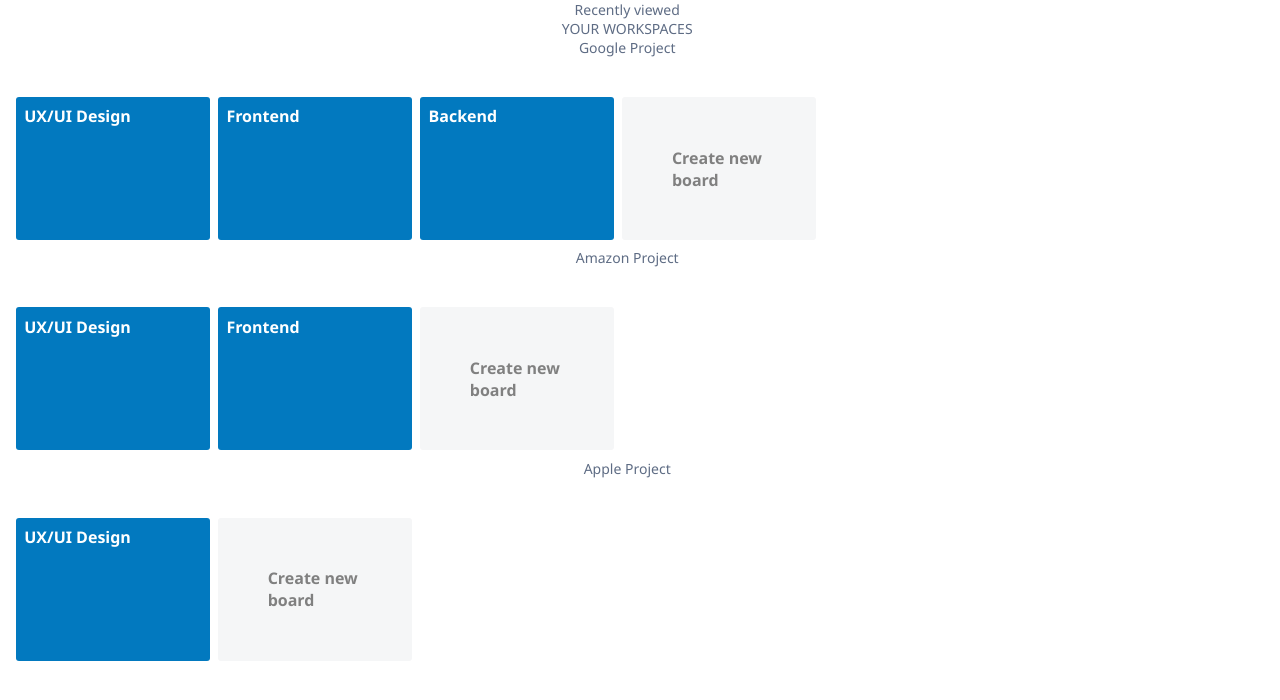
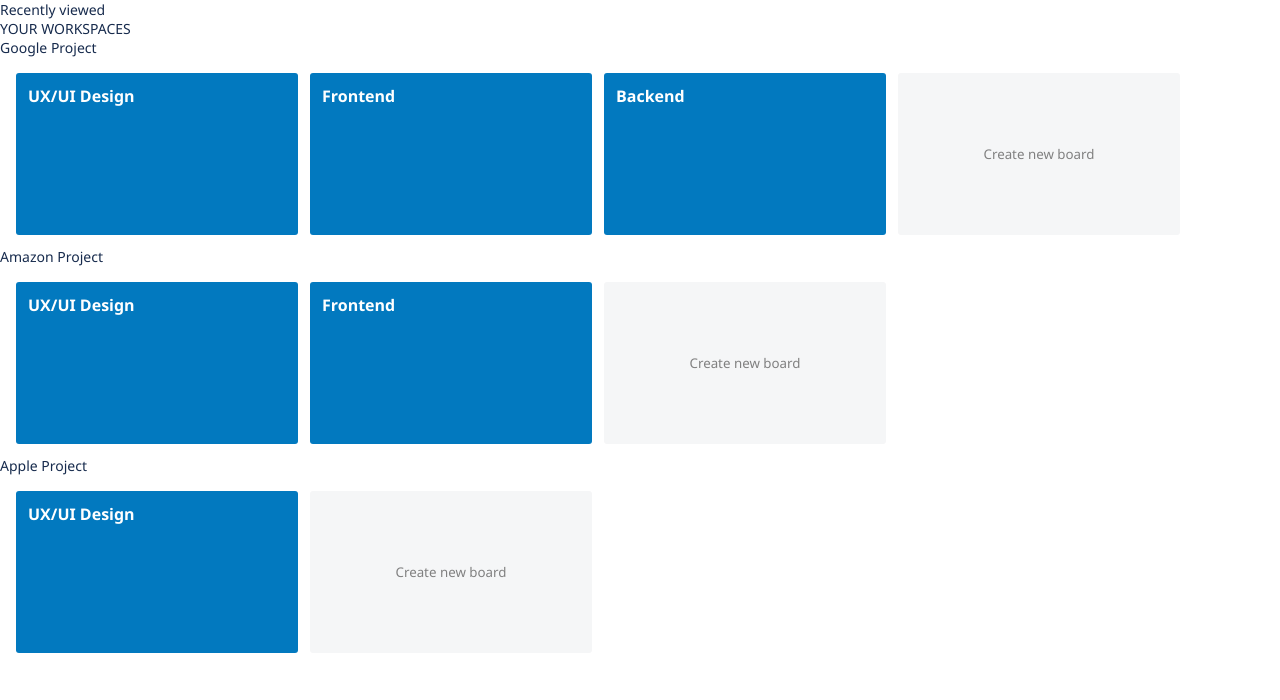
Before and after one commit to emeder0s/quaTrello, a React (Create React App) app in the folder client/: page /boards in a window 1280 px wide. Shown: the top 700 px of the page. Built offline with nearby package versions, Linux system fonts and the light colour scheme.

Commit message:
popover completado

```diff
--- a/client/package.json
+++ b/client/package.json
@@ -3,9 +3,12 @@
   "version": "0.1.0",
   "private": true,
   "dependencies": {
+    "@emotion/react": "^11.10.5",
+    "@emotion/styled": "^11.10.5",
     "@fortawesome/fontawesome-svg-core": "^6.2.1",
     "@fortawesome/free-solid-svg-icons": "^6.2.1",
     "@fortawesome/react-fontawesome": "^0.2.0",
+    "@mui/material": "^5.11.0",
     "@reduxjs/toolkit": "^1.9.1",
     "@testing-library/jest-dom": "^5.16.5",
     "@testing-library/react": "^13.4.0",
--- a/client/src/components/Boards/Boards.js
+++ b/client/src/components/Boards/Boards.js
@@ -1,12 +1,17 @@
 import React, { useState, useEffect } from 'react';
+import { Popover } from "@mui/material"
+import { CreateBoard } from './CreateBoard';
 import user from "./userData.json"
 
 export const Boards = () => {
+    const [anchor,setAnchor] = useState(null);
     let workSpaces = Object.values(user)[2]
-
+    const openPopover = (e) => {
+        setAnchor(e.currentTarget)
+    }
     return (
         <div>
-            <div className="espacios">
+            <div className="boards-container">
                 <h3>Recently viewed</h3>
                 <h3>YOUR WORKSPACES</h3>
                 {workSpaces
@@ -17,7 +22,23 @@ export const Boards = () => {
                                 {element.boards ? Object.values(element.boards).map((board, k) => (
                                     <div key={k} className='box'>{board.name}</div>
                                 )):""}
-                                <div className='add box'>Create new board</div>
+                                <button type="button" onClick = {openPopover} className='add box'>Create new board</button>
+                                <Popover
+                                    open = {Boolean(anchor)}
+                                    anchorEl ={anchor}
+                                    anchorOrigin ={{
+                                        vertical: "bottom",
+                                        horizontal: "right"
+                                    }}
+                                    transformOrigin  ={{
+                                        vertical: "bottom",
+                                        horizontal: "left"
+                                    }}
+                                    onClose ={() => setAnchor(null)}
+                                >
+                                    <CreateBoard/>
+                                </Popover>
+
                             </div>
                         </div>
                     )): ""}
--- a/client/src/sass/layouts/boards.scss
+++ b/client/src/sass/layouts/boards.scss
@@ -1,15 +1,16 @@
-h3 {
+.boards-container h3 {
     color: #172B4D;
+    text-align: left;
 }
-.boards {
+.boards-container .boards {
     display: flex;
     flex-wrap: wrap;
-    margin: 40px 16px 0;
-    max-width: 825px;
+    margin: 16px 16px 0;
+    max-width: 1200px;
     min-width: 288px;
     width: 100%;
 }
-.box {
+.boards-container .box {
     box-sizing: border-box;
     cursor: pointer;
     width: 23.5%;
@@ -20,8 +21,10 @@ h3 {
     padding: 1% 4% 4% 1%;
     border-radius: 3px;
 }
-.add {
+.boards-container .add {
     background-color: #091e420a;
     color: grey;
+    font-weight: 300;
     padding: 6%;
+    border: none;
 }
--- a/client/src/sass/layouts/createBoard.scss
+++ b/client/src/sass/layouts/createBoard.scss
@@ -17,7 +17,7 @@ h4 {
 
 .create-board {
     width: 320px;
-    padding: 0 2% 0 4%;
+    padding: 0 2%;
     height: auto;
     color:#5e6c84;
 }
```
Also changed, not shown: client/src/components/Boards/CreateBoard.js (+7 -5 lines), 1 other file (tests, documents, lock files or other folders).
